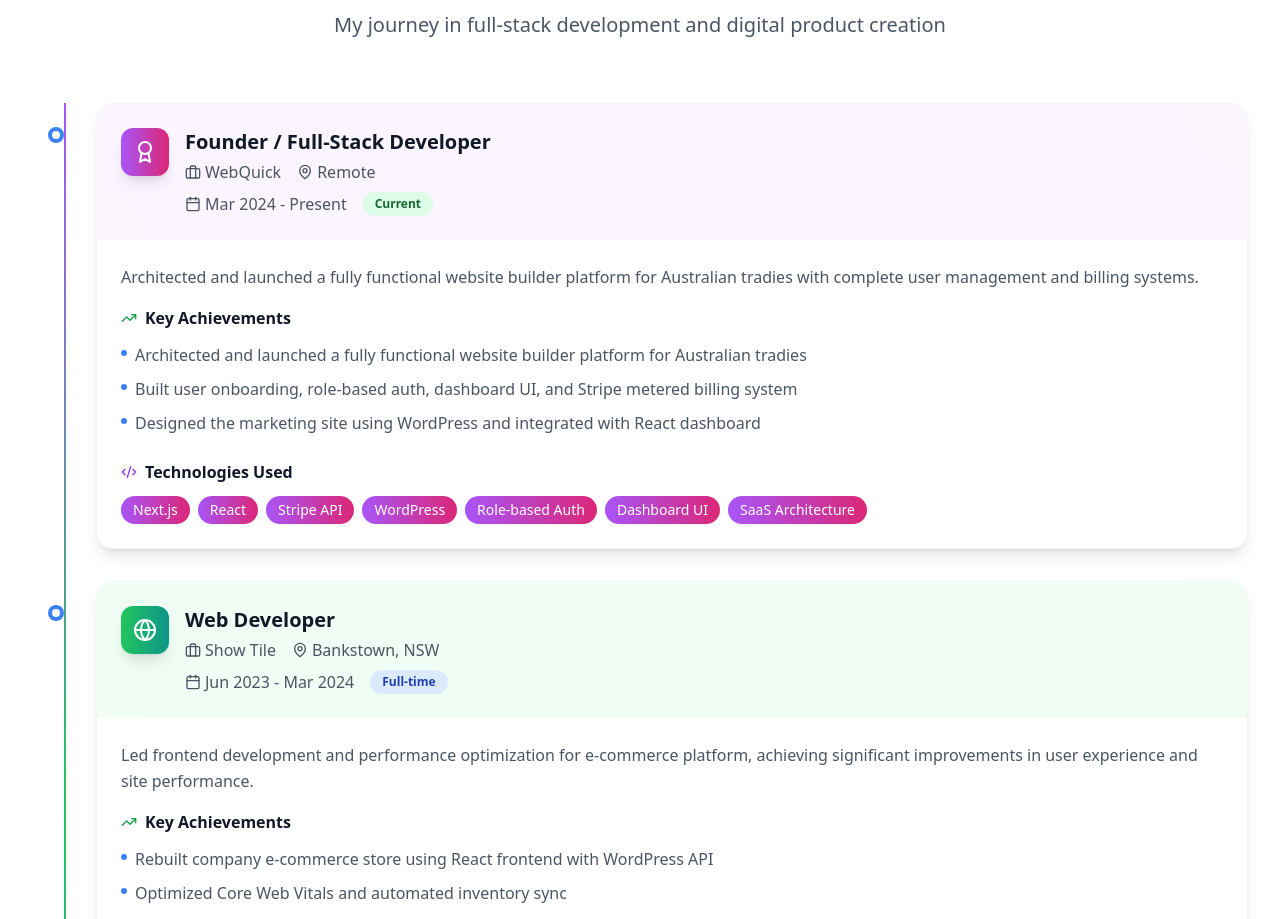
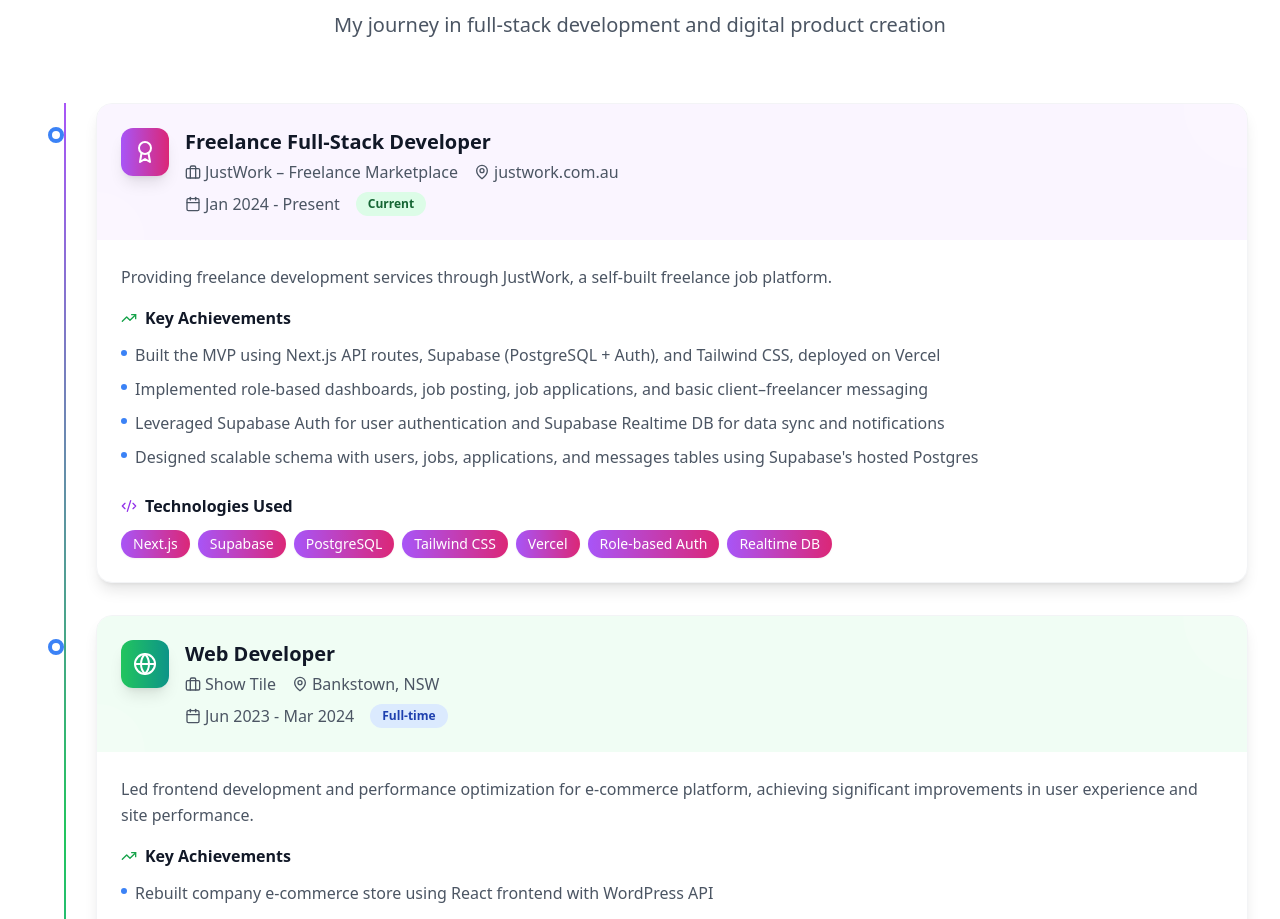
Before and after one commit to webkamal/kamalkhanal.com, a React (Vite) app: page / in a window 1280 px wide. Shown: the part 2840-3759 px from the top of the page. Built offline with nearby package versions, Linux system fonts and the light colour scheme.

Commit message:
Update first experience to JustWork

```diff
--- a/src/components/Experience.tsx
+++ b/src/components/Experience.tsx
@@ -4,19 +4,20 @@ import { Calendar, MapPin, ExternalLink, Briefcase, Award, TrendingUp, Users, Co
 const Experience: React.FC = () => {
   const experiences = [
     {
-      title: 'Founder / Full-Stack Developer',
-      company: 'WebQuick',
-      location: 'Remote',
-      period: 'Mar 2024 - Present',
+      title: 'Freelance Full-Stack Developer',
+      company: 'JustWork – Freelance Marketplace',
+      location: 'justwork.com.au',
+      period: 'Jan 2024 - Present',
       status: 'Current',
-      type: 'Founder',
-      description: 'Architected and launched a fully functional website builder platform for Australian tradies with complete user management and billing systems.',
+      type: 'Freelance',
+      description: 'Providing freelance development services through JustWork, a self-built freelance job platform.',
       achievements: [
-        'Architected and launched a fully functional website builder platform for Australian tradies',
-        'Built user onboarding, role-based auth, dashboard UI, and Stripe metered billing system',
-        'Designed the marketing site using WordPress and integrated with React dashboard'
+        'Built the MVP using Next.js API routes, Supabase (PostgreSQL + Auth), and Tailwind CSS, deployed on Vercel',
+        'Implemented role-based dashboards, job posting, job applications, and basic client–freelancer messaging',
+        'Leveraged Supabase Auth for user authentication and Supabase Realtime DB for data sync and notifications',
+        'Designed scalable schema with users, jobs, applications, and messages tables using Supabase\'s hosted Postgres'
       ],
-      skills: ['Next.js', 'React', 'Stripe API', 'WordPress', 'Role-based Auth', 'Dashboard UI', 'SaaS Architecture'],
+      skills: ['Next.js', 'Supabase', 'PostgreSQL', 'Tailwind CSS', 'Vercel', 'Role-based Auth', 'Realtime DB'],
       icon: Award,
       color: 'from-purple-500 to-pink-600',
       bgColor: 'bg-purple-50',
```
